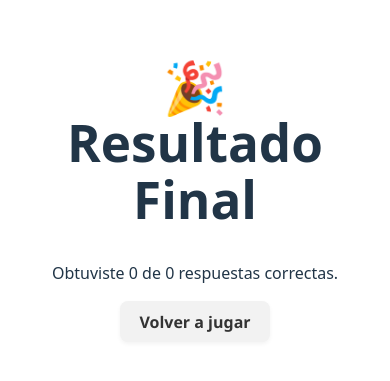
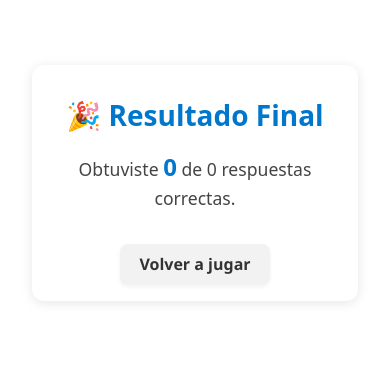
Before and after one commit to EstebanKuh/general-quiz-app, a React (Vite) app: page /results in a window 390 px wide. Shown: the part 239-620 px from the top of the page. Built offline with nearby package versions, Linux system fonts and the light colour scheme.

Commit message:
Improve UI/UX
- Improve style component
- Add animation button

```diff
--- a/src/pages/quiz/Results.tsx
+++ b/src/pages/quiz/Results.tsx
@@ -3,13 +3,14 @@ import he from "he";
 import { motion } from "framer-motion";
 import { useQuizStore } from "../../hooks/useQuizStore";
 import Button from "../../components/Button";
-
+import "../../styles/pages/Results.css"
 
 const Results = () => {
   const { answers, resetQuiz } = useQuizStore();
   const navigate = useNavigate();
 
   const score = answers.filter((a) => a.isCorrect).length;
+  const totalQuestions = answers.length;
 
   const handleRestart = () => {
     resetQuiz();
@@ -21,21 +22,32 @@ const Results = () => {
       initial={{ opacity: 0 }}
       animate={{ opacity: 1 }}
       transition={{ duration: 0.5 }}
-      className="p-6 max-w-xl mx-auto bg-white shadow rounded"
+      className="results-container"
     >
-      <h1 className="text-2xl font-bold mb-4">🎉 Resultado Final</h1>
-      <p className="mb-4 text-lg">Obtuviste {score} de {answers.length} respuestas correctas.</p>
+      <div className="results-header">
+        <h1 className="results-title">🎉 Resultado Final</h1>
+        <p className="results-summary">Obtuviste <span className="score">{score}</span> de {totalQuestions} respuestas correctas.</p>
+      </div>
 
-      <ul className="mb-6 space-y-2">
+      <ul className="results-list">
         {answers.map((ans, idx) => (
-          <li key={idx} className={`p-2 border rounded ${ans.isCorrect ? "bg-green-100" : "bg-red-100"}`}>
-            <strong>{he.decode(ans.question)}</strong><br />
-            Tu respuesta: {he.decode(ans.selected)} <br />
-            Correcta: {he.decode(ans.correct)}
+          <li key={idx} className={`result-item ${ans.isCorrect ? "correct" : "incorrect"}`}>
+            <div className="question">
+              <strong>{he.decode(ans.question)}</strong>
+            </div>
+            <div className="answer">
+              <p><strong>Tu respuesta:</strong> {he.decode(ans.selected)}</p>
+              <p><strong>Respuesta correcta:</strong> {he.decode(ans.correct)}</p>
+            </div>
           </li>
         ))}
       </ul>
-      <Button onClick={handleRestart} variant="secondary">Volver a jugar</Button>
+
+      <motion.div whileHover={{ scale: 1.05 }} whileTap={{ scale: 0.95 }}>
+        <Button onClick={handleRestart} variant="secondary">
+          Volver a jugar
+        </Button>
+      </motion.div>
     </motion.div>
   );
 };
--- /dev/null
+++ b/src/styles/pages/Results.css
@@ -0,0 +1,113 @@
+.results-container {
+    max-width: 700px;
+    margin: 0 auto;
+    padding: 2rem 1.5rem;
+    background-color: #fff;
+    border-radius: 12px;
+    box-shadow: 0 2px 12px rgba(0, 0, 0, 0.1);
+    text-align: center;
+}
+
+.results-header {
+    margin-bottom: 2rem;
+}
+
+.results-title {
+    font-size: 2rem;
+    font-weight: bold;
+    color: #0077cc;
+}
+
+.results-summary {
+    font-size: 1.25rem;
+    color: #444;
+}
+
+.score {
+    font-size: 2rem;
+    font-weight: bold;
+    color: #0077cc;
+}
+
+.results-list {
+    list-style-type: none;
+    padding: 0;
+    margin-bottom: 2rem;
+}
+
+.result-item {
+    padding: 1rem;
+    margin-bottom: 1rem;
+    border-radius: 8px;
+    border: 1px solid #ddd;
+    transition: all 0.3s ease;
+}
+
+.result-item.correct {
+    background-color: #e1f7e1;
+    border-color: #2d9c2d;
+}
+
+.result-item.incorrect {
+    background-color: #f9d6d6;
+    border-color: #d9534f;
+}
+
+.result-item .question {
+    font-size: 1rem;
+    font-weight: 600;
+    color: #333;
+}
+
+.result-item .answer {
+    font-size: 0.875rem;
+    color: #555;
+}
+
+.restart-btn {
+    margin-top: 1.5rem;
+    padding: 0.75rem 1.5rem;
+    background-color: #0077cc;
+    color: #fff;
+    border-radius: 8px;
+    border: none;
+    cursor: pointer;
+    font-size: 1rem;
+    transition: background-color 0.3s ease;
+}
+
+.restart-btn:hover {
+    background-color: #005fa3;
+}
+
+
+@media (max-width: 480px) {
+    .results-container {
+        padding: 1rem;
+    }
+
+    .results-title {
+        font-size: 1.75rem;
+    }
+
+    .results-summary {
+        font-size: 1.1rem;
+    }
+
+    .score {
+        font-size: 1.5rem;
+    }
+
+    .result-item .question {
+        font-size: 0.95rem;
+    }
+
+    .result-item .answer {
+        font-size: 0.8rem;
+    }
+
+    .restart-btn {
+        font-size: 0.95rem;
+        padding: 0.65rem 1.25rem;
+    }
+}
```
